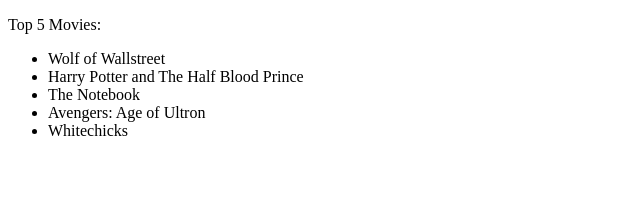
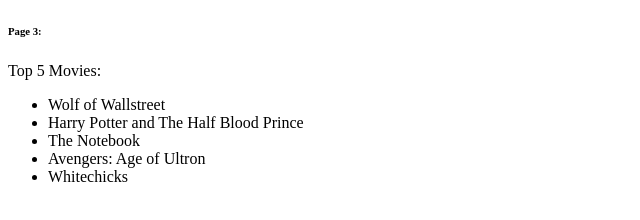
Before and after one commit to ethxndxvid/tam-fanpage, a plain HTML site: page pagethree.html in a window 1280 px wide. Shown: the whole page, without its empty margins (0-640 px from the left). Drawn offline with Linux system fonts and the light colour scheme.

Commit message:
Typos + added text

```diff
--- a/pagethree.html
+++ b/pagethree.html
@@ -6,6 +6,8 @@
 </head>
 
 <body>
+    <h6>Page 3:</h6>
+
     <p>
         Top 5 Movies:
             <ul>
```
